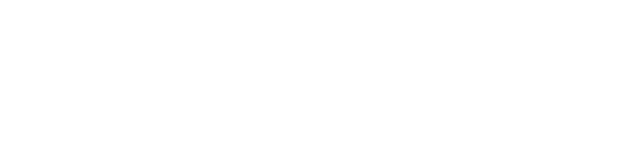
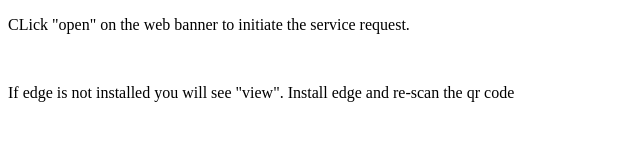
Before and after one commit to tapontikes/test-HTML, a plain HTML site: page index.html in a window 1280 px wide. Shown: the whole page, without its empty margins (0-640 px from the left). Drawn offline with Linux system fonts and the light colour scheme.

Commit message:
Update index.html

```diff
--- a/index.html
+++ b/index.html
@@ -11,6 +11,8 @@
 
 
 <body>
-
+  <p>CLick "open" on the web banner to initiate the service request.</p>
+  <br>
+  <p>If edge is not installed you will see "view". Install edge and re-scan the qr code</p>
 </body>
 </html>
```
